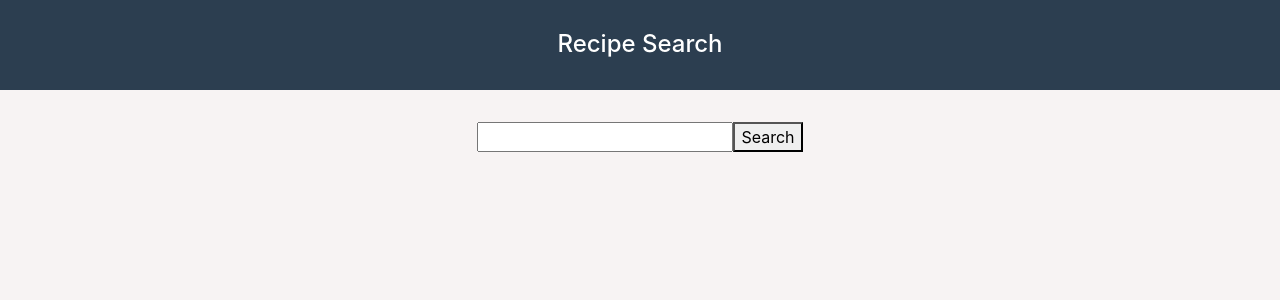
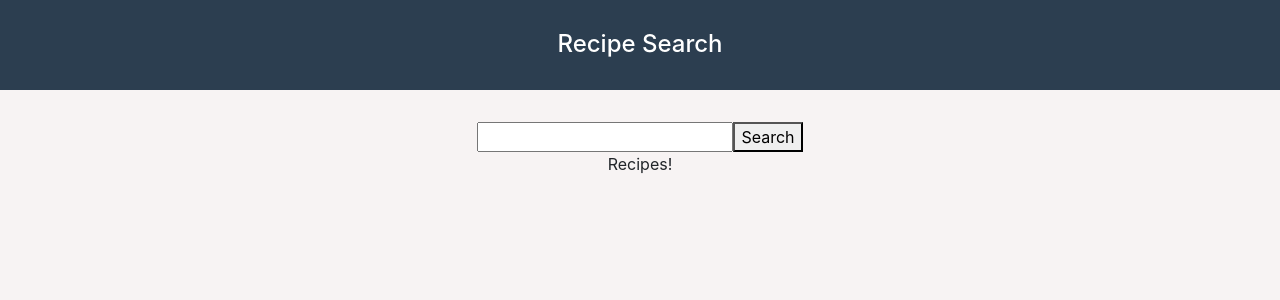
Before and after one commit to shauryakapoor/recipe-search, a React (Create React App) app: page / in a window 1280 px wide. Shown: the top 300 px of the page. Built offline with nearby package versions, Linux system fonts and the light colour scheme.

Commit message:
Renders out receipes component

```diff
--- a/src/App.js
+++ b/src/App.js
@@ -2,6 +2,7 @@
 import './App.css';
 import Form from "./components/Form";
 import { async } from 'q';
+import Recipes from "./components/Recipes";
 
 //Always a good idea to store your imported data into a constant
 const API_KEY = "499f59092da31cfd528fe53ff3119a93"
@@ -34,15 +35,7 @@
           <h1 className="App-title">Recipe Search</h1>
         </header>
         <Form getRecipe={this.getRecipe}/>
-        { this.state.recipes.map((recipe) => {
-          return (
-            <div key={recipe.recipe_id}>
-              <img src={recipe.image_url} alt={recipe.title}></img>
-              <p>{recipe.title }</p>
-
-            </div>
-          );
-        } )}
+        <Recipes/>
       </div>
     );
   }
```
